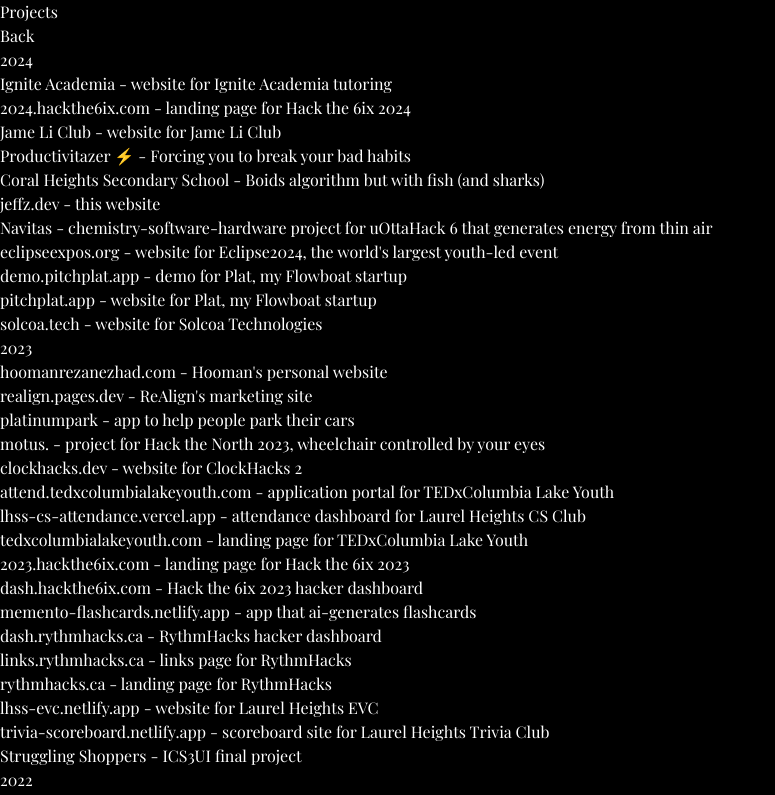
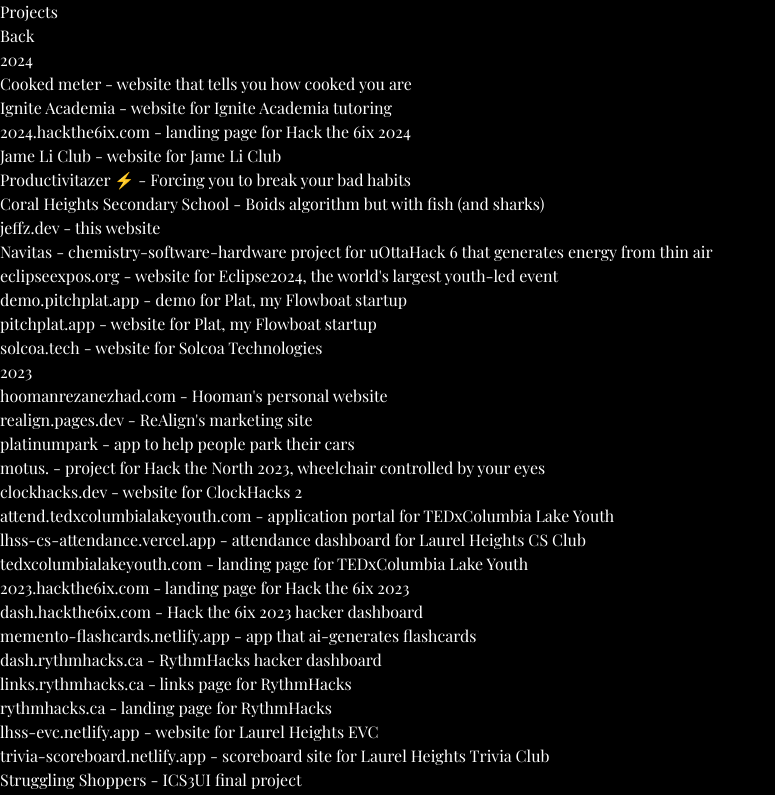
Before and after one commit to jeffrey-zang/jeffz.dev, a React (Vite) app: page /projects in a window 1280 px wide. Shown: the top 795 px of the page, without its empty margins (0-775 px from the left). Built offline with nearby package versions, Linux system fonts and the light colour scheme; a web font is replaced by a local one.

Commit message:
chore: add cooked meter
Co-authored-by: Daniel Zhang <d.zhang200788@gmail.com>

```diff
--- a/src/data/projects.data.js
+++ b/src/data/projects.data.js
@@ -1,5 +1,10 @@
 const projectsData = [
   "2024",
+  {
+    name: "Cooked meter",
+    href: "https://cooked-meter.vercel.app/",
+    about: "website that tells you how cooked you are"
+  },
   {
     name: "Ignite Academia",
     href: "https://www.igniteacademia.ca/",
```
